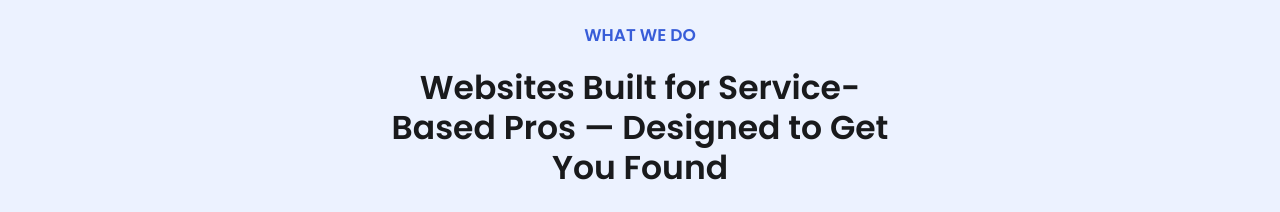
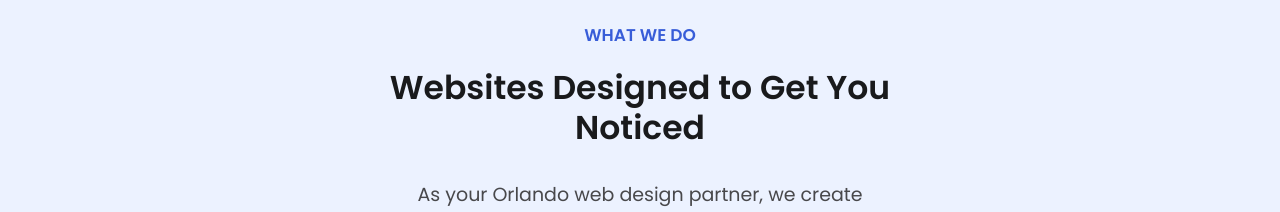
Before and after one commit to jarodpeachey/jelly, a Gatsby site: page / in a window 1280 px wide. Shown: the part 1895-2107 px from the top of the page. Built offline with nearby package versions, Linux system fonts and the light colour scheme; Gatsby itself is replaced by a stand-in of ours.

```diff
--- a/src/pages/index.js
+++ b/src/pages/index.js
@@ -298,7 +298,7 @@
                             <div className="row">
                                 <div className="col-lg-8 offset-lg-2 max-560">
                                     <p className="display">WHAT WE DO</p>
-                                    <h2>Websites Built for Service-Based Pros — Designed to Get You Found</h2>
+                                    <h2>Websites Designed to Get You Noticed</h2>
                                     <p className="section-description">
                                         As your Orlando web design partner, we create beautiful, high-converting websites that help you grow your business
                                         online with an all-in-one website solution that handles everything you need.
```
